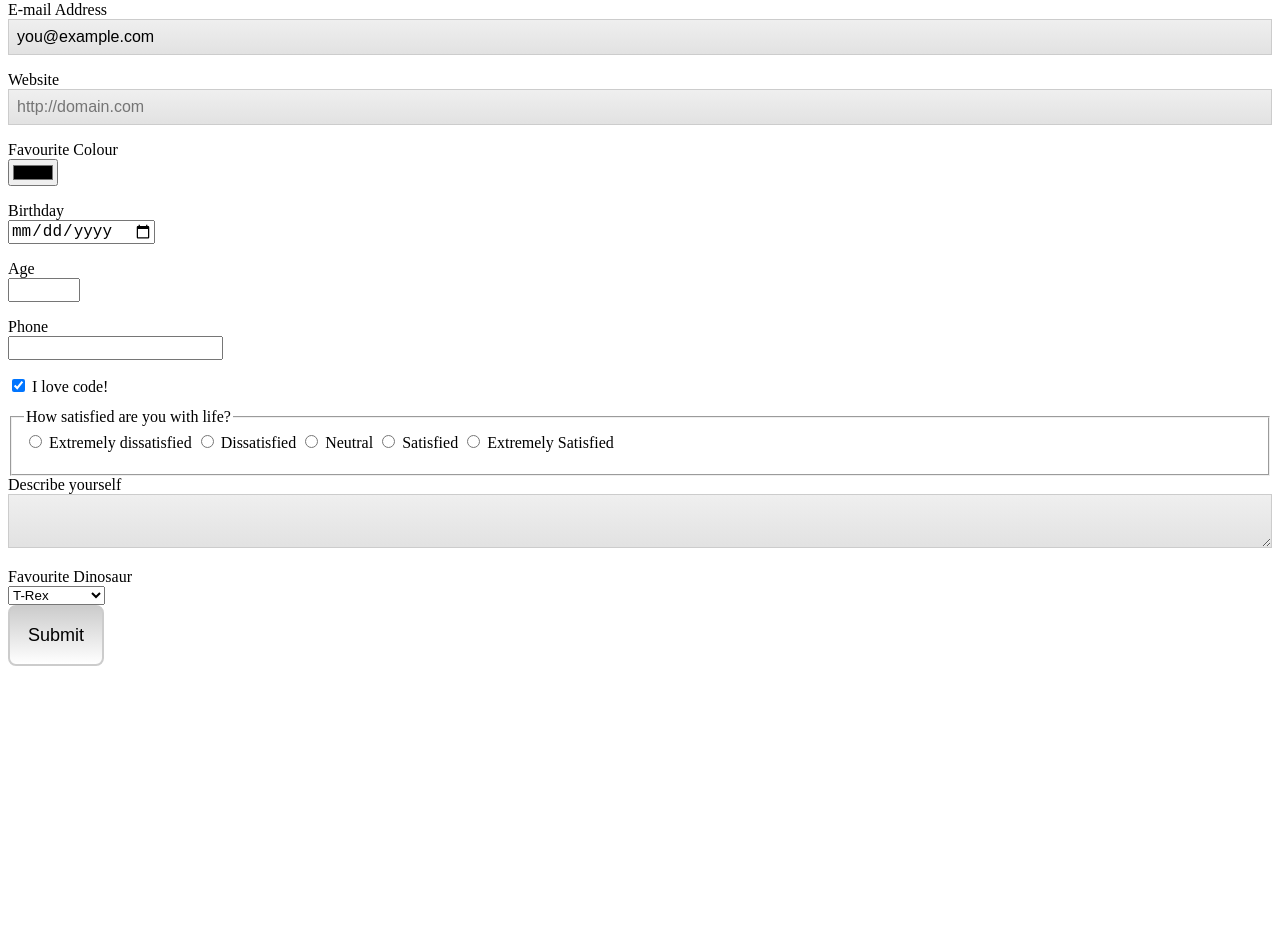
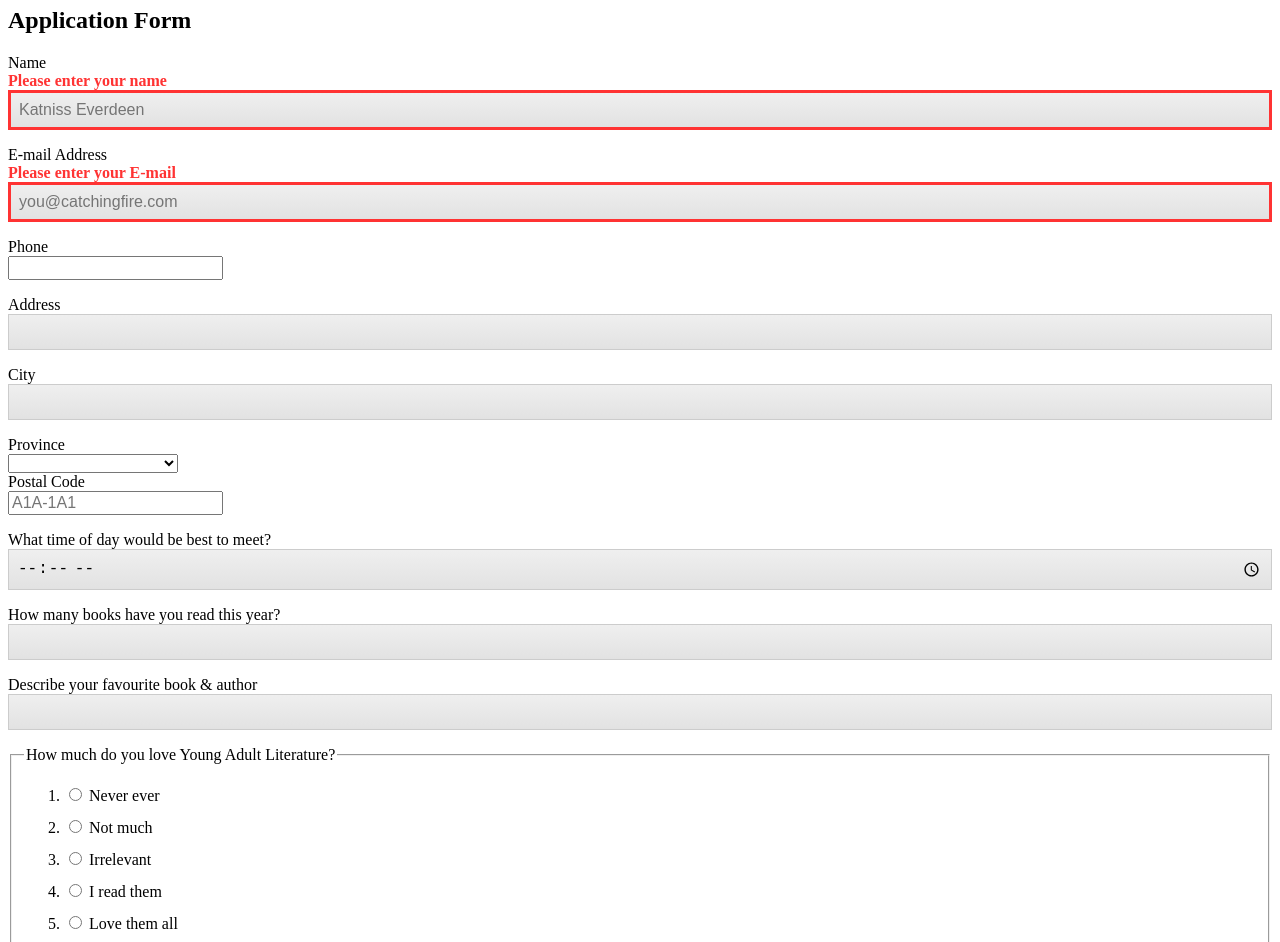
Before and after one commit to jesusmonsalve/book-club-form, a plain HTML site: page index.html in a window 1280 px wide. Shown: the part 99-1041 px from the top of the page. Before the commit the page ends 800 px from the top, so only its background shows below. Drawn offline with Linux system fonts and the light colour scheme.

Commit message:
Added HTML

```diff
--- a/index.html
+++ b/index.html
@@ -7,6 +7,13 @@
 </head>
 <body>
 
+<header>
+	<img src="img/hunger-games-logo.svg" class="logo" alt="logo">
+	<h1 class="club">CATCHING FIRE BOOK CLUB</h1>
+</header>
+
+<div class="form-bg">
+	<h2>Application Form</h2>
 	<form>
 		<div>
 		<!--
@@ -18,96 +25,105 @@
 				Name
 					<strong class="error">Please enter your name</strong>
 			</label>
-		<input type="text" id="name" class="input-text input-error" required>
+			<input type="text" id="name" class="input-text input-error" placeholder="Katniss Everdeen" required>
 		</div>
 
 		<div>
-		<label for="email">E-mail Address</label>
-		<input type="email" id="email" class="input-text" value="you@example.com">
-	</div>
+			<label for="email">
+			E-mail Address
+			<strong class="error">Please enter your E-mail</strong>
 
-	<div>
-		<label for="website">Website</label>
-
-		<!--
-			Placeholder is used to provide an example.
-			It is not a replacement for the label because it isn't accessible.
-		-->
-		<input type="url" id="website" class="input-text" placeholder="http://domain.com">
-	</div>
-
-	<div>
-		<label for="favcolor">Favourite Colour</label>
-		<input type="color" id="favcolor">
-	</div>
-
-	<div>
-		<label for="birthday">Birthday</label>
-		<input type="date" id="birthday">
-
-		<!--
-			type="time"
-			type:"datetime-local"
-		-->
-	</div>
-
-	<div>
-		<label for="age">Age</label>
-		<input type="number" id="age" pattern="[0-9]*" min="1" max="130">
+			</label>
+			<input type="email" id="email" class="input-text input-error" placeholder="you@catchingfire.com" maxlength="256" required>
 		</div>
 
 		<div>
 			<label for="phone">Phone</label>
-		<input type="tel" id="phone" maxlength="12">
+			<input type="tel" id="phone" class="input-text-short" maxlength="12">
 		</div>
 
 		<div>
-		<input type="checkbox" id="code" checked>
-		<label for="code">I love code!</label>
-	</div>
-
-	<fieldset>
-		<legend>How satisfied are you with life?</legend>  <!-- here goes the Question for the checkboxes -->
-
-		<!--
-			The name attribute is how the browser knows to group the radio buttons together
-		-->
-
-		<input type="radio" id="extreme" name="satisfaction">
-		<label for="extreme">Extremely dissatisfied</label>
-
-		<input type="radio" id="dissatisfied" name="satisfaction">
-		<label for="dissatisfied">Dissatisfied</label>
-
-		<input type="radio" id="neutral" name="satisfaction">
-		<label for="neutral">Neutral</label>
-
-		<input type="radio" id="satisfied" name="satisfaction">
-		<label for="satisfied">Satisfied</label>
-
-		<input type="radio" id="extremegood" name="satisfaction">
-		<label for="extremegood">Extremely Satisfied</label>
-	</fieldset>
-
-	<div>
-		<label for="bio">Describe yourself</label>
-		<textarea id="bio" class="input-text"></textarea>
+			<label for="address">Address</label>
+			<input type="text" id="address" class="input-text" required>
 		</div>
 
 		<div>
-		<label for="dino">Favourite Dinosaur</label>
-		<select id="dino">
+			<label for="city">City</label>
+			<input type="text" id="city" class="input-text" required>
+		</div>
+
+		<div>
+			<label for="province">Province</label>
+			<select id="province" class="input-text-short">
 				<option></option>
-			<option>Pteranadon</option>
-			<option>Triceratops</option>
-			<option>Stegasaurus</option>
-			<option>Dimetrodon</option>
-			<option selected>T-Rex</option>
+				<option>Alberta</option>
+				<option>British Columbia</option>
+				<option>Manitoba</option>
+				<option>New Brunswick</option>
+				<option>Newfounland & Labrador</option>
+				<option>Northwest Territories</option>
+				<option>Nova Scotia</option>
+				<option>Nunavut</option>
+				<option>Ontario</option>
+				<option>Prince Edward Island</option>
+				<option>Québec</option>
+				<option>Saskatchewan</option>
+				<option>Yukon</option>
 			</select>
 		</div>
 
-	<button type="submit">Submit</button>
+		<div>
+			<label for="postal">Postal Code</label>
+			<input type="text" id="postal" class="input-text-short" maxlength="7"  placeholder="A1A-1A1"required>
+		</div>
+
+		<div>
+			<label for="time">What time of day would be best to meet?</label>
+			<input type="time" id="time" class="input-text" required>
+		</div>
+
+		<div>
+			<label for="books">How many books have you read this year?</label>
+			<input type="number" id="books" class="input-text" pattern="[0-9]*" min="1" max="100">
+		</div>
+
+		<div>
+			<label for="description">Describe your favourite book & author</label>
+			<input type="textarea" id="description" class="input-text">
+		</div>
+
+		<fieldset class="">
+			<legend>How much do you love Young Adult Literature?</legend>
+				<ol>
+						<li>
+							<input type="radio" id="extreme" name="satisfaction">
+							<label for="extreme">Never ever</label>
+						</li>
+
+						<li>
+							<input type="radio" id="dissatisfied" name="satisfaction">
+							<label for="dissatisfied">Not much</label>
+						</li>
+
+						<li>
+							<input type="radio" id="neutral" name="satisfaction">
+							<label for="neutral">Irrelevant</label>
+						</li>
+
+						<li>
+							<input type="radio" id="satisfied" name="satisfaction">
+							<label for="satisfied">I read them</label>
+						</li>
+
+						<li>
+							<input type="radio" id="extremegood" name="satisfaction">
+							<label for="extremegood">Love them all</label>
+						</li>
+					</ol>
+		</fieldset>
+
+		<button type="submit">SUBMIT</button>
 	</form>
-
+</div>
 </body>
 </html>
```
Lines whose indentation alone changed are shown as unchanged.
